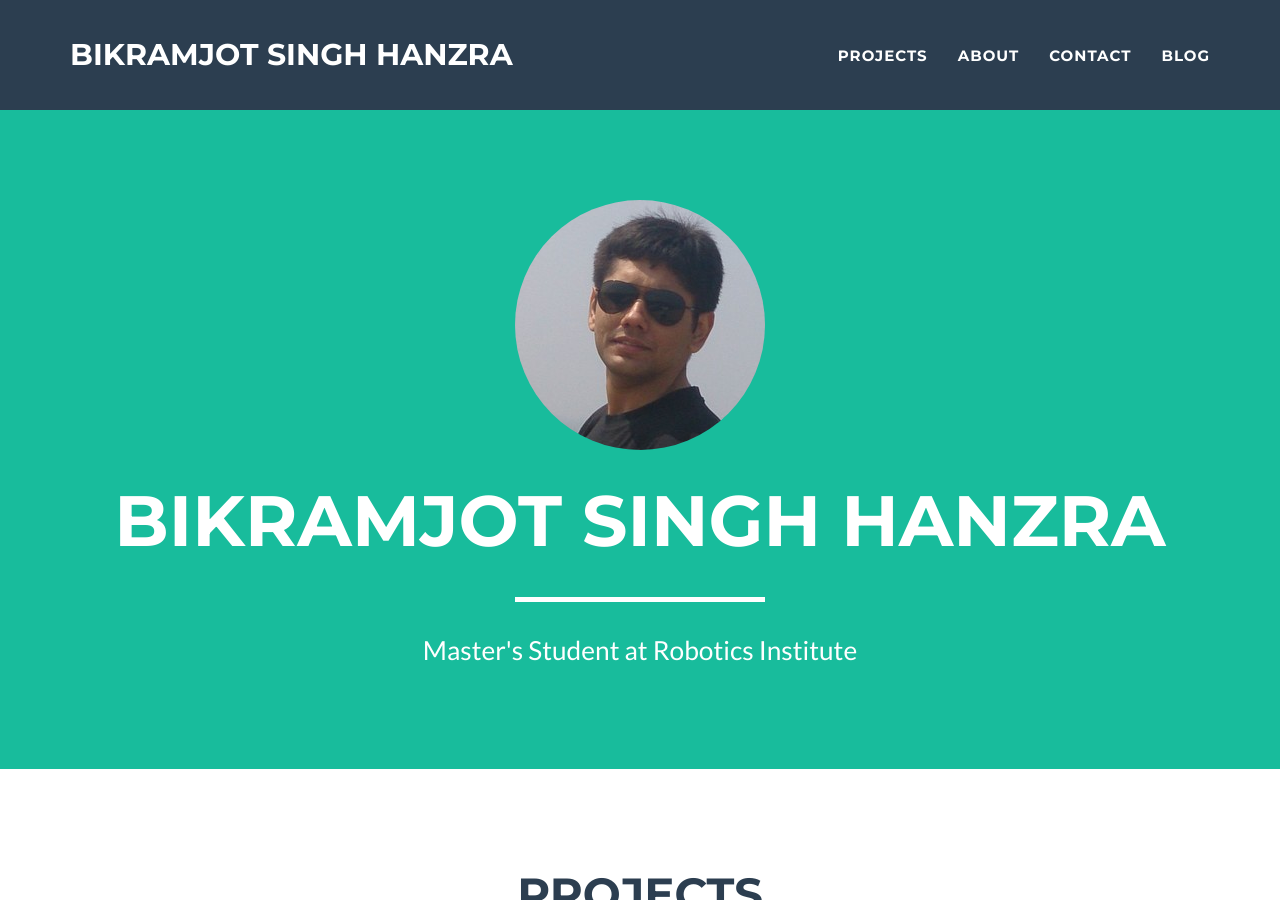
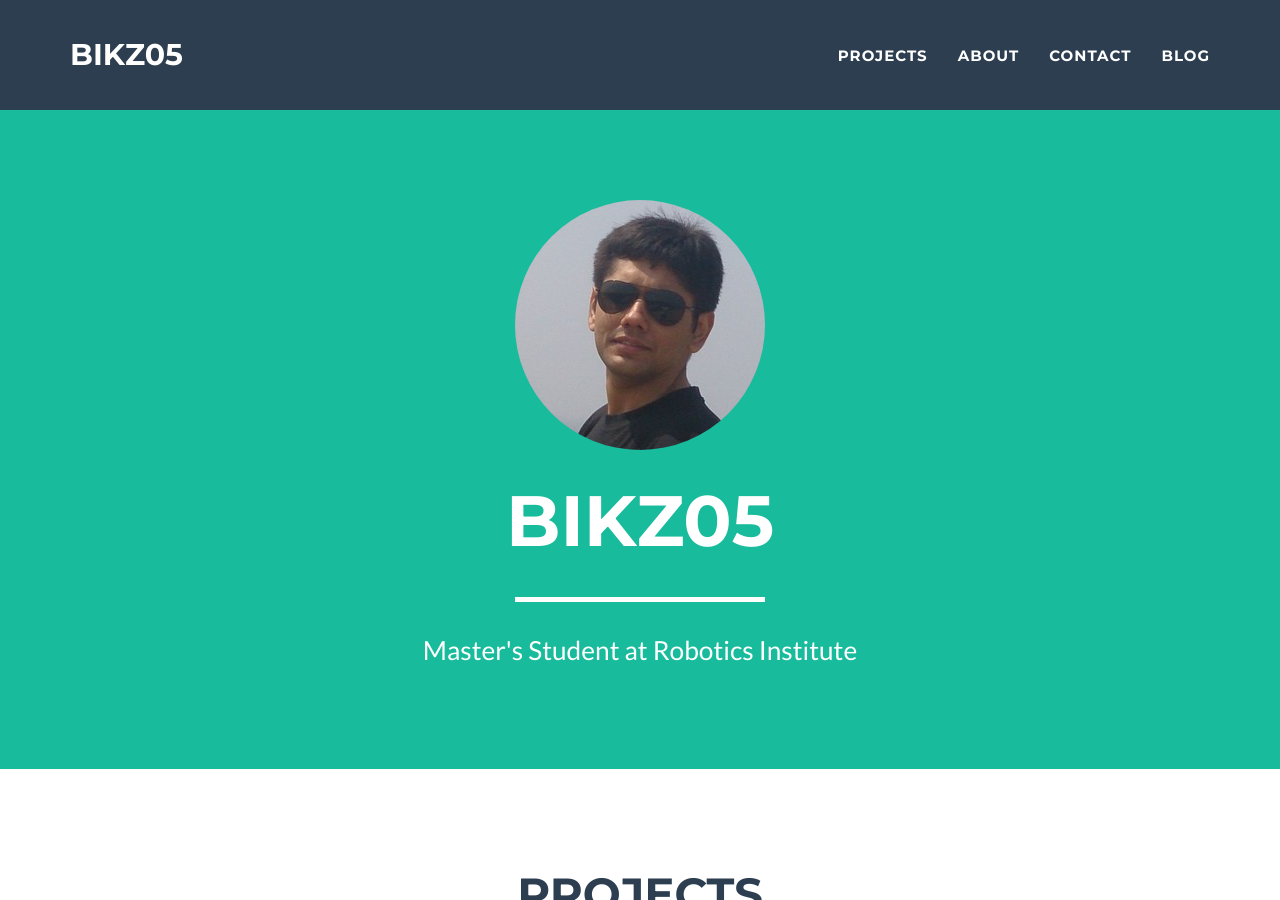
Before and after one commit to bikz05/my-resume, a Jekyll site: the page built from index.html, in a window 1280 px wide and 900 px high. Built offline with Jekyll 4.4.1, drawn with Linux system fonts in a browser that asks for light colours.

Commit message:
Changed Title Name

```diff
--- a/_config.yml
+++ b/_config.yml
@@ -1,5 +1,5 @@
 # Site settings
-title: Bikramjot Singh Hanzra
+title: bikz05
 email: bikramjothanzra@cmu.edu
 url: http://www.andrew.cmu.edu/user/bhanzra
 description: " am pursuing my master’s degree in Robotic Systems Development at Robotics Institute, Carnegie Mellon University. I completed my undergraduate studies from PEC University of Technology, India. My research interests are Robotics, CV, and ML."
```
